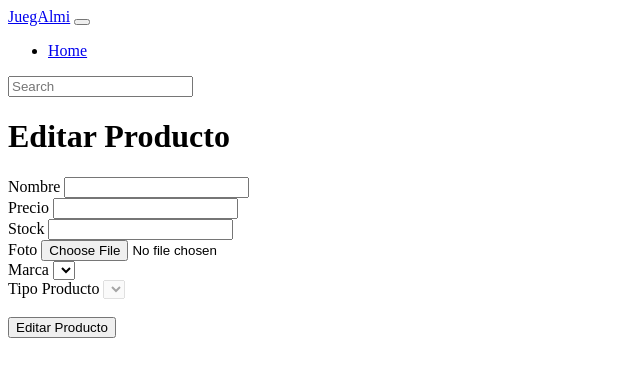
After one commit to AselGamer/symfonyRetoDam2, a Symfony app: template templates/articulos/edit.html.twig in a window 1280 px wide. The commit adds this page. Shown: the top 377 px of the page, without its empty margins (0-640 px from the left). Run offline with Twig, Linux system fonts and the light colour scheme; the template is opened without the code that fills it, so the values that code supplies are empty; some libraries are stand-ins or nearby versions.

Commit message:
editar y borrar implementados + vista

```diff
--- a/src/Repository/ArticuloRepository.php
+++ b/src/Repository/ArticuloRepository.php
@@ -2,13 +2,16 @@
 namespace App\Repository;
 
 use App\Entity\Articulo;
+use Doctrine\ORM\EntityManagerInterface;
+use Doctrine\Persistence\ManagerRegistry;
 use Doctrine\Bundle\DoctrineBundle\Repository\ServiceEntityRepository;
-use Doctrine\Persistence\ManagerRegistry;
 
 class ArticuloRepository extends ServiceEntityRepository
 {
+
     public function __construct(ManagerRegistry $registry)
     {
         parent::__construct($registry, Articulo::class);
     }
+
 }
--- /dev/null
+++ b/templates/articulos/edit.html.twig
@@ -0,0 +1,116 @@
+{% extends 'base.html.twig' %}
+
+{% block title %}Editar Producto{% endblock %}
+
+{% block body %}
+    <div class="container">
+    <div class="row">
+        <div class="login-form bg-light mt-4 p-4">
+            <form method="post" class="row g-3" action="{{ path('app_articulos_edit', {'id': articulo.idArticulo}) }}" enctype='multipart/form-data'>
+                <h1 class="h3 mb-3 font-weight-normal">Editar Producto</h1>
+                <div class="col-12">
+                    <label for="nombre">Nombre</label>
+                    <input type="text" name="nombre" id="nombre" class="form-control" value="{{ articulo.nombre }}" required>
+                </div>
+                <div class="col-12">
+                    <label for="precio">Precio</label>
+                    <input type="number" name="precio" id="precio" class="form-control" value="{{ articulo.precio }}" required>
+                </div>
+                <div class="col-12">
+                    <label for="stock">Stock</label>
+                    <input type="number" name="stock" id="stock" class="form-control" value="{{ articulo.stock }}" required>
+                </div>
+                <div class="col-12">
+                    <label for="foto">Foto</label>
+                    <input type="file" name="foto" id="foto" class="form-control">
+                </div>
+                <div class="col-12">
+                    <label for="idMarca">Marca</label>
+                    <select name="idMarca" id="idMarca" class="form-select" required>
+                        {% for marca in marcas %}
+                            {% if marca == articulo.idmarca %}
+                                <option value="{{ marca.idMarca }}" selected>{{ marca.nombre }}</option>
+                            {% else %}
+                                <option value="{{ marca.idMarca }}">{{ marca.nombre }}</option>
+                            {% endif %}
+                        {% endfor %}
+                    </select>
+                </div>
+                <div class="col-12">
+                    <label for="tipo">Tipo Producto</label>
+                    <select name="tipo" id="tipo" class="form-select" required disabled>
+                        <option name="{{ tipo }}" class="form-select">
+                        {% if tipo == "DispositivoMovil" %}
+                            Dispositivo Movil
+                        {% else %}
+                            {{ tipo }}
+                        {% endif %}
+                        </option>
+                    </select>
+                </div>
+
+                {% if tipo == "DispositivoMovil" %}
+                    <div id="dispositivo">
+                        <div class="col-12">
+                            <label for="almacenamiento">Almacenamiento</label>
+                            <input type="text" name="almacenamiento" id="alamcenamiento" class="form-control" value="{{datosExtra.almacenamiento}}">
+                        </div>
+                        <div class="col-12">
+                            <label for="ram">RAM (en GB)</label>
+                            <input type="text" name="ram" id="ram" class="form-control" value="{{datosExtra.ram}}">
+                        </div>
+                        <div class="col-12">
+                            <label for="pantalla">Tamano Pantalla (en Pulgadas)</label>
+                            <input type="text" name="pantalla" id="pantalla" class="form-control" value="{{datosExtra.tamanoPantalla}}">
+                        </div>
+                    </div>
+                {% endif %}
+
+                {% if tipo == "Consola" %}
+                    <div id="consola">
+                        <div class="col-12">
+                            <label for="modelo">Modelo</label>
+                            <input type="text" name="modelo" id="modelo" class="form-control" value="{{datosExtra.modelo}}">
+                        </div>
+                        <div class="col-12">
+                            <label for="cant_mandos">Cantidad de Mandos</label>
+                            <input type="number" name="cant_mandos" id="cant_mandos" class="form-control" value="{{datosExtra.cantMandos}}">
+                        </div>
+                        <div class="col-12">
+                            <label for="almacenamientoConsola">Almacenamiento</label>
+                            <input type="text" name="almacenamientoConsola" id="alamcenamientoConsola" class="form-control" value="{{datosExtra.almacenamiento}}">
+                        </div>
+                    </div>
+                {% endif %}
+
+                {% if tipo == "Videojuego" %}
+                    <div id="juego">
+                        <div class="col-12">
+                            <label for="plataforma">Plataforma</label>
+                            <select name="plataforma" id="plataforma" class="form-select">
+                            {% for plataforma in plataformas %}
+                                {% if datosExtra.idPlataforma.idPlataforma == plataforma.idPlataforma %}
+                                    <option value="{{ plataforma.idPlataforma }}" selected>{{ plataforma.nombre }}</option>
+                                {% else %}
+                                    <option value="{{ plataforma.idPlataforma }}">{{ plataforma.nombre }}</option>
+                                {% endif %}
+                            {% endfor %}
+                        </select>
+                        </div>
+                    </div>
+                {% endif %}
+
+
+
+                <div class="col-12">
+                <br>
+                    <button class="btn btn-lg btn-primary float-end" type="submit">
+                        Editar Producto
+                    </button>
+                </div>
+            </form>
+        </div>
+    </div>
+</div>
+
+{% endblock %}
--- a/templates/articulos/index.html.twig
+++ b/templates/articulos/index.html.twig
@@ -52,8 +52,8 @@
             <td>{{ articulos.precio }}</td>
             <td>{{ articulos.stock }}</td>
             <td>{{ articulos.foto }}</td>
-            <td><a href="{{ path('app_articulos_delete', {'id': articulos.idArticulo}) }}">Borrar</a></td>
-            <td><a href="{{ path('app_articulos_edit', {'id': articulos.idArticulo}) }}">Editar</a></td>
+            <form action="{{ path('app_articulos_delete', {'id': articulos.idArticulo}) }}" method="post"><td><button class="btn btn-lg btn-primary float-start" type="submit">Borrar</button></td></form>
+            <td><a href="{{ path('app_articulos_edit', {'id': articulos.idArticulo}) }}"><button class="btn btn-lg btn-primary float-start">Editar</button></a></td>
         </tr>
         {% endfor %}
         </tbody>
```
Also changed, not shown: src/Controller/ArticulosController.php (+97 -6 lines), src/Entity/VistaEntity.php (added, +219 -0 lines), src/Repository/VistaEntityRepository.php (added, +48 -0 lines).
